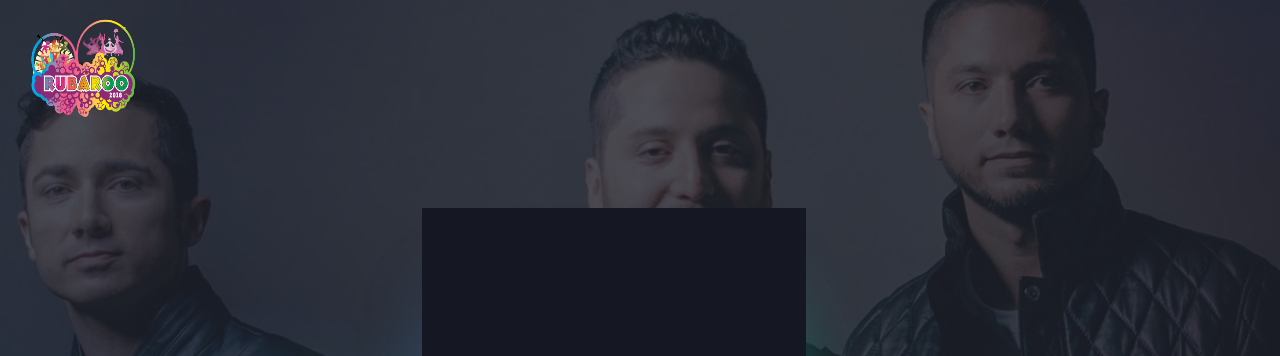
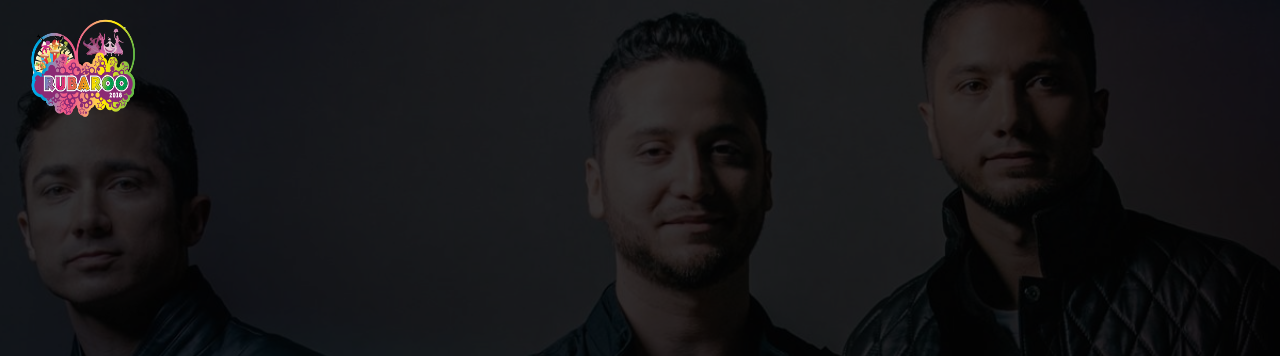
Before and after one commit to PriyalPatney/Rubaroo18, a plain HTML site: page index.html in a window 1280 px wide. Shown: the top 356 px of the page. Drawn offline with nearby package versions, Linux system fonts and the light colour scheme; a web font is replaced by a local one.

Commit message:
changes in landing css

```diff
--- a/css/landing.css
+++ b/css/landing.css
@@ -112,19 +112,19 @@ margin-right: 10px;
           color: #7e0fff;
         }
       }
-      html,
+      /* html,
 body {
   margin: 0 auto;
   height: 100%;
-}
+} */
 
-body {
+/* body {
   display: flex;
   align-items: center;
   font-family: monospace;
   justify-content: center;
   background-color: #1d212b;
-}
+} */
 
 .main{
     background: url(assets\io.jpg);
```
